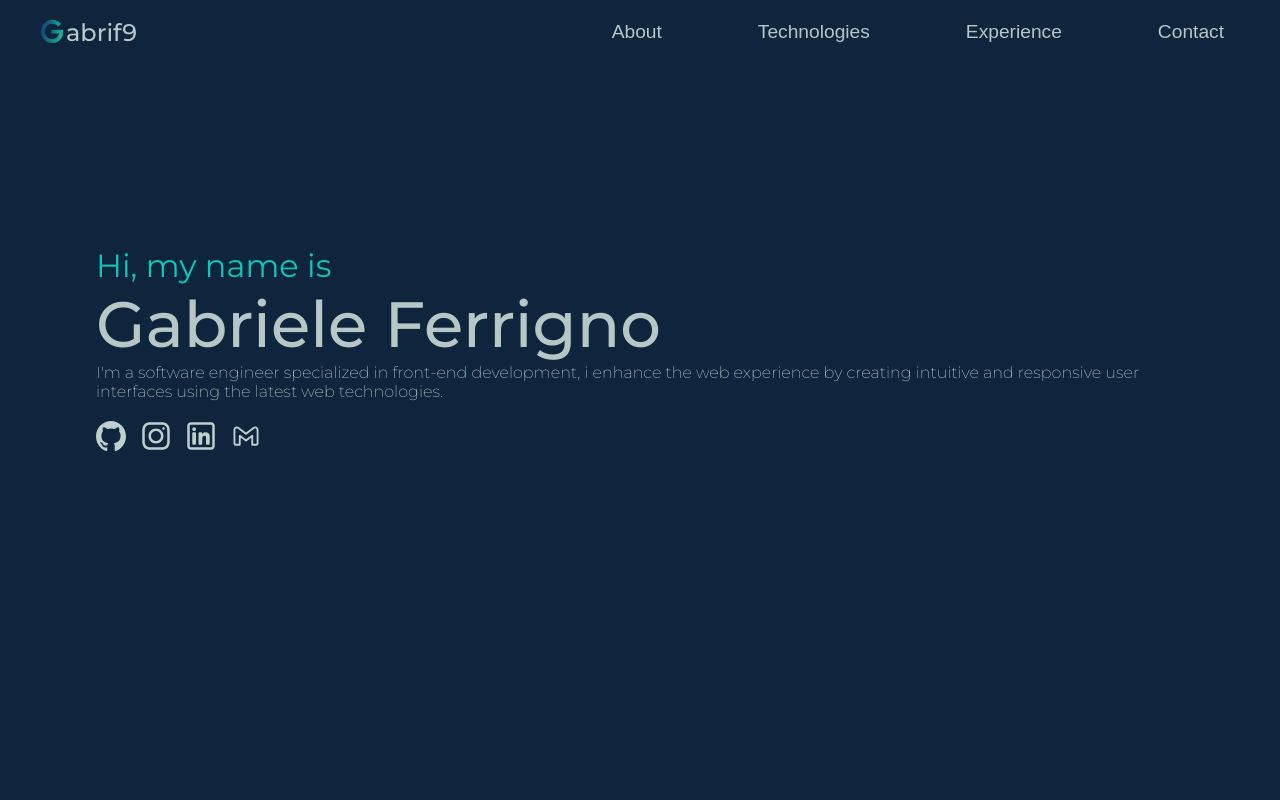
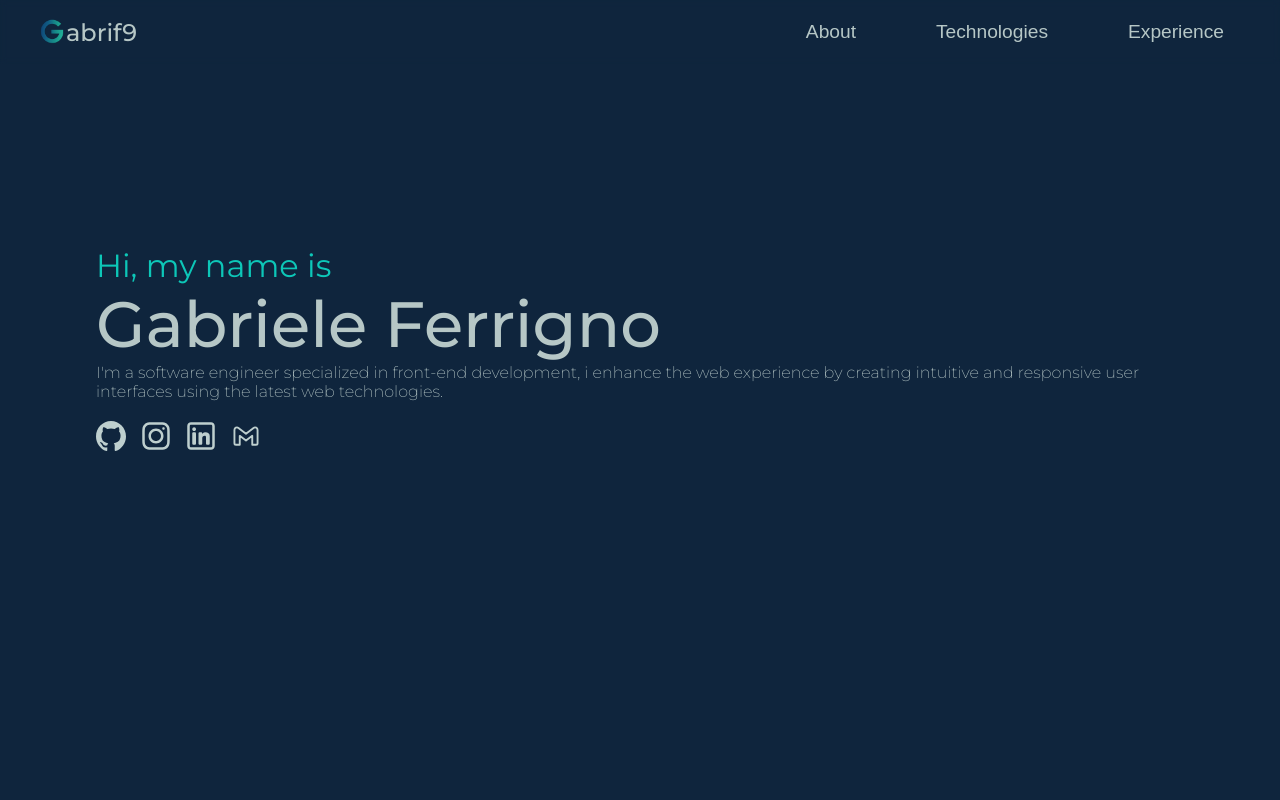
Before and after one commit to gabrif9/MyPortfolioV2, an Angular app: page / in a window 1280 px wide. Shown: the top 800 px of the page. Built offline with nearby package versions, Linux system fonts and the light colour scheme.

Commit message:
feat: remove contact option

```diff
--- a/src/app/components/menu/menu.component.css
+++ b/src/app/components/menu/menu.component.css
@@ -9,7 +9,7 @@
     text-align: center;
     border: none;
     background-color: transparent;
-    margin-left: 3rem;
+    margin-left: 2rem;
     border-radius: 20px;
     cursor: pointer;
 }
--- a/src/app/components/menu/menu.component.html
+++ b/src/app/components/menu/menu.component.html
@@ -2,5 +2,4 @@
     <button (click)="scrollTo('about')" class="menu-option">About</button>
     <button (click)="scrollTo('technologies')" class="menu-option">Technologies</button>
     <button (click)="scrollTo('experience')" class="menu-option">Experience</button>
-    <button (click)="scrollTo('contact')" class="menu-option">Contact</button>
 </div>
```
